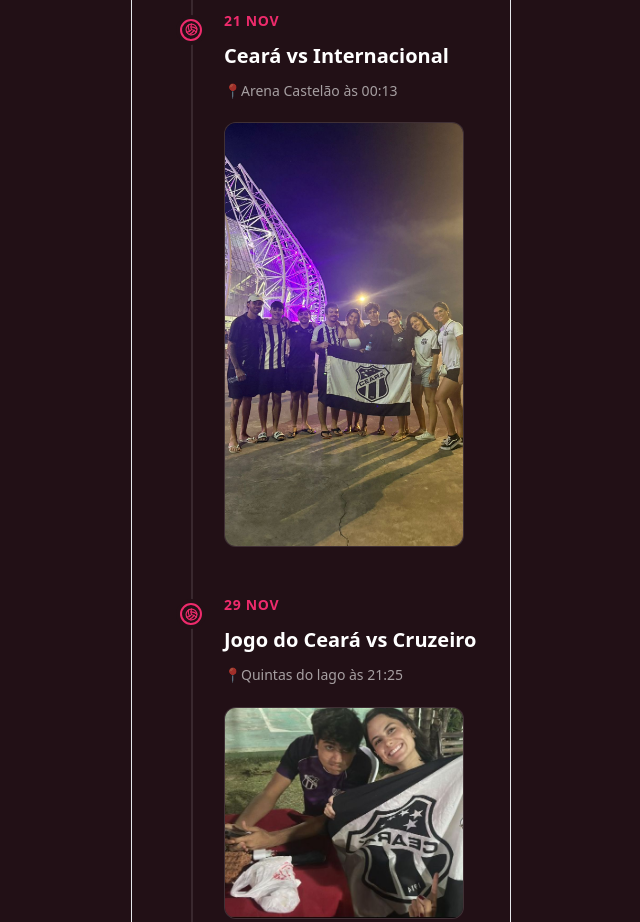
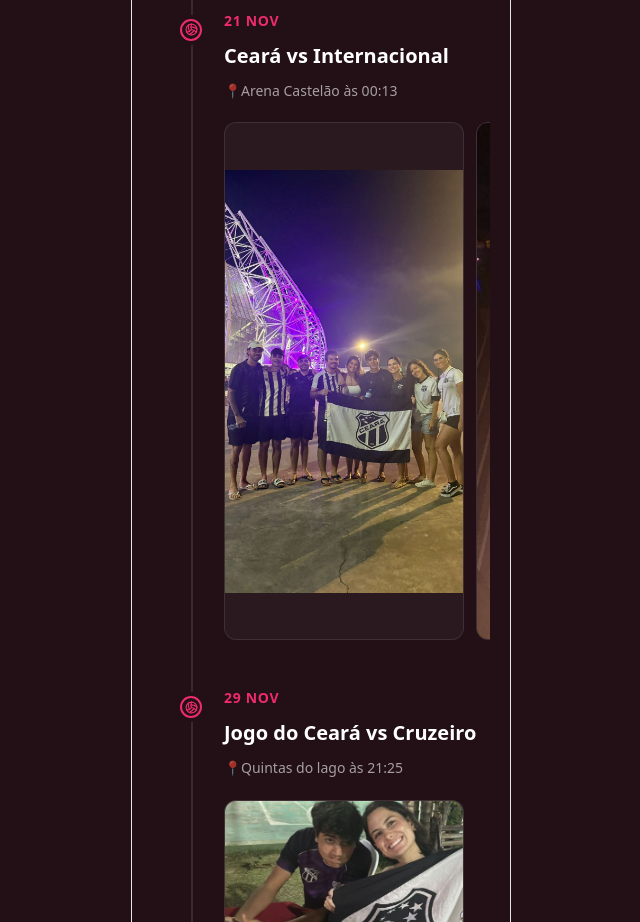
Before and after one commit to JonhHenriqueMDC/TimelLineClarice, a React (Vite) app: page /#/timeline in a window 1280 px wide. Shown: the part 1600-2522 px from the top of the page, without its empty margins (319-959 px from the left). Built offline with nearby package versions, Linux system fonts and the light colour scheme.

Commit message:
nova foto

```diff
--- a/src/data/timelineData.js
+++ b/src/data/timelineData.js
@@ -43,7 +43,10 @@ export const timeline = [
         title: "Ceará  vs Internacional",
         desc: "📍Arena Castelão às 00:13",
         icon: "fut",
-        media: [{ type: "image", src: "img/21nov.jpeg" }],
+        media: [
+          { type: "image", src: "img/21nov.jpeg" },
+          { type: "image", src: "img/21novpt2.jpeg" }
+        ],
       },
 
       {
```
Also changed, not shown: public/img/21novpt2.jpeg (added).
